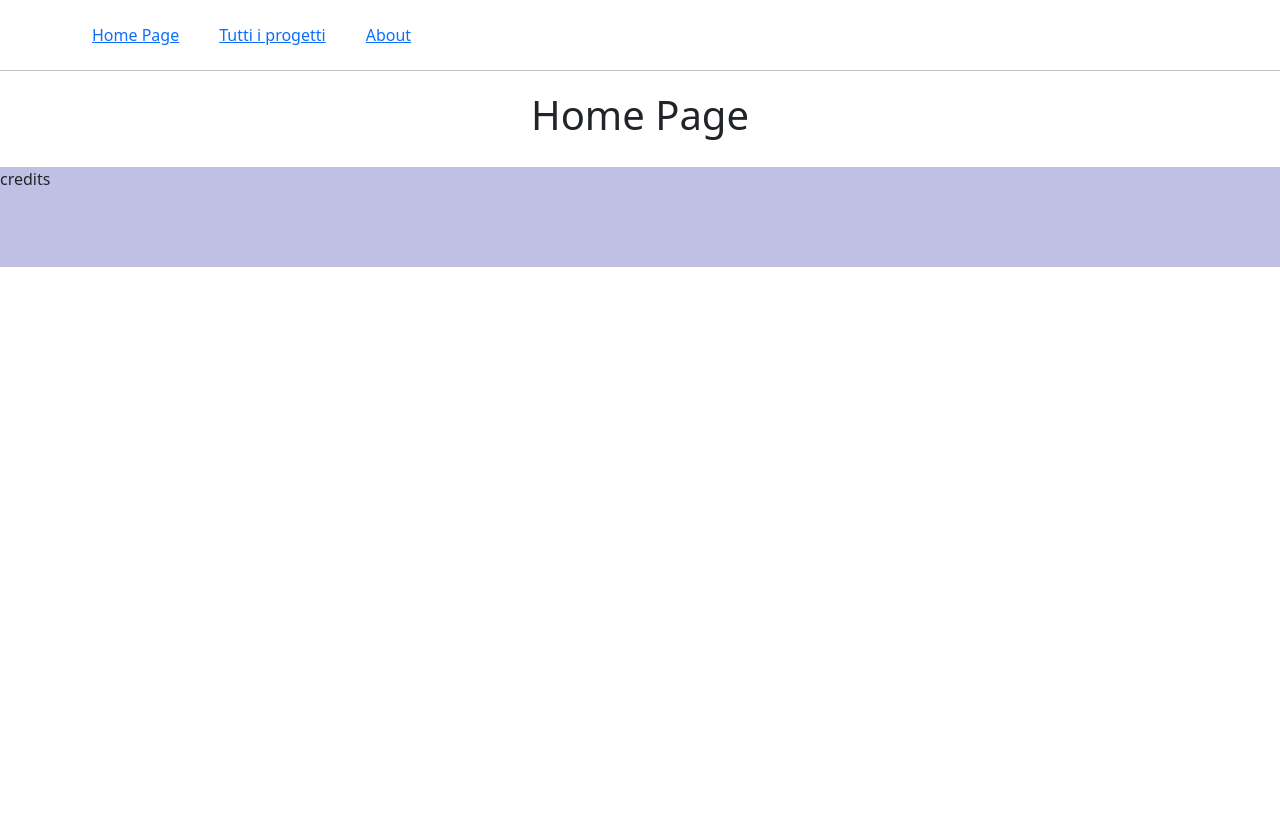
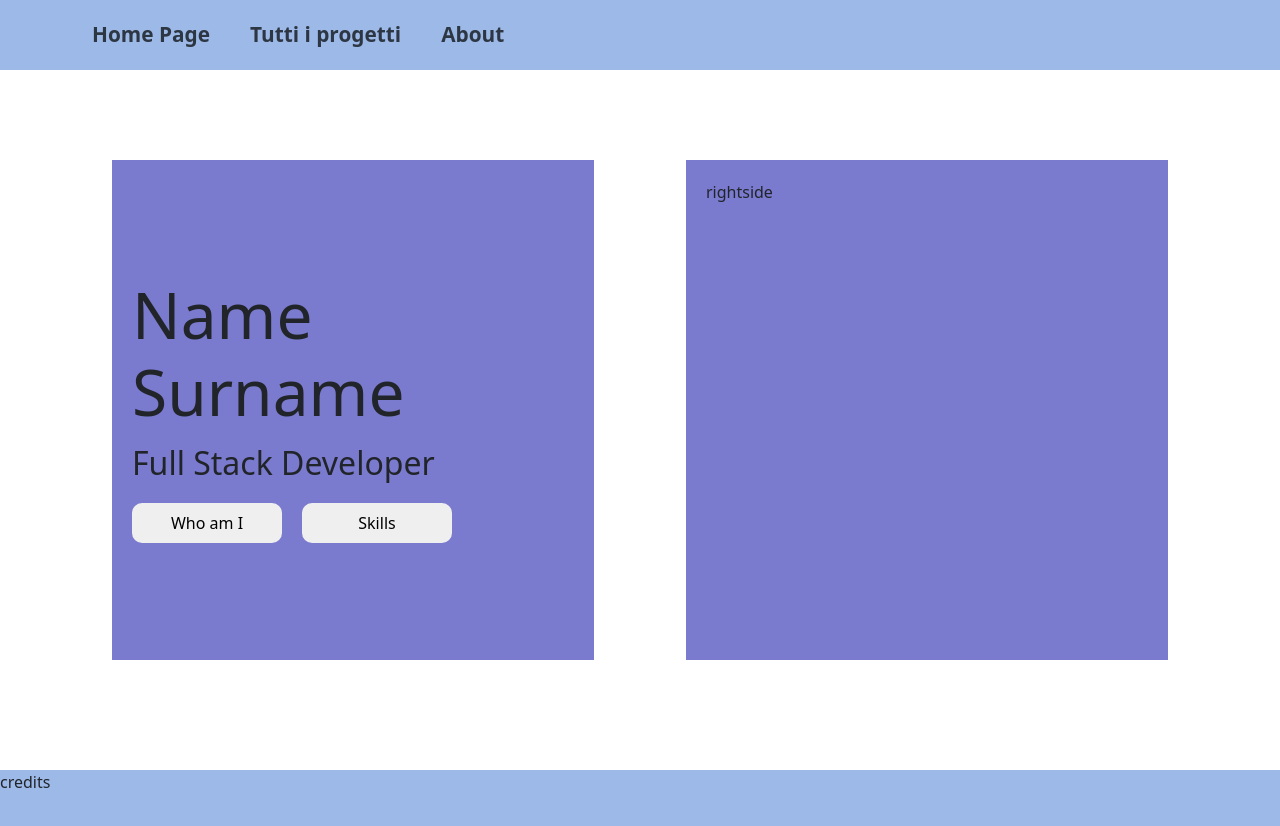
Before and after one commit to KevinZucca/vite-boolfolio, a Vue app: page / in a window 1280 px wide. Shown: the top 826 px of the page. Before the commit the page ends 800 px from the top, so only its background shows below. Built offline with nearby package versions, Linux system fonts and the light colour scheme.

Commit message:
feat: start styling homepage

```diff
--- a/src/components/AppFooter.vue
+++ b/src/components/AppFooter.vue
@@ -35,6 +35,6 @@ export default{
 <style lang="scss" scoped>
     .full-container {
         height: 100px;
-        background-color: rgba(114, 114, 197, 0.447);
+        background-color: rgba(34, 98, 202, 0.447);
     }
 </style>
--- a/src/components/AppHeader.vue
+++ b/src/components/AppHeader.vue
@@ -27,9 +27,9 @@ export default{
   <div class="full-container">
     <div class="container">
       <nav>
-          <router-link :to="{ name: 'home'}">Home Page</router-link>
-          <router-link :to="{ name: 'projects'}">Tutti i progetti</router-link>
-          <router-link :to="{ name: 'about'}">About</router-link>
+          <router-link class="nav-link" :to="{ name: 'home'}">Home Page</router-link>
+          <router-link class="nav-link" :to="{ name: 'projects'}">Tutti i progetti</router-link>
+          <router-link class="nav-link" :to="{ name: 'about'}">About</router-link>
       </nav>
     </div>
 
@@ -40,7 +40,7 @@ export default{
 <style lang="scss" scoped>
 
     .full-container{
-      border-bottom: 1px solid rgba(0, 0, 0, 0.235);
+      background-color: #9cb9e7;
     }
 
     nav {
@@ -50,6 +50,14 @@ export default{
 
         padding: 10px;
         height: 70px;
+
+
+        .nav-link {
+          font-size: 1.3em;
+          font-weight: bold;
+
+          color: rgba(0, 0, 0, 0.708);
+        }
     }
 
 </style>
--- a/src/components/ProjectItem.vue
+++ b/src/components/ProjectItem.vue
@@ -81,7 +81,7 @@ export default {
 
         img {
             width: 100%;
-            height: 200px;
+            height: 150px;
             object-fit: cover;
         };
 
@@ -91,7 +91,7 @@ export default {
             align-items: center;
             justify-content: center;
 
-            height: 270px;
+            height: 250px;
 
             a {
                 font-size: .8em;
--- a/src/pages/Home.vue
+++ b/src/pages/Home.vue
@@ -26,18 +26,64 @@ export default{
 
 <template>
 
-  <div class="container">
-    <h1>Home Page</h1>
+  <div class="full-container">
+
+    <div id="home-container" class="container">
+      <div id="left-side" class="main-home-container container">
+        <h1>Name Surname</h1>
+        <p>Full Stack Developer</p>
+
+        <div id="buttons-container">
+          <button class="my-button">Who am I</button>
+          <button class="my-button">Skills</button>
+        </div>
+      </div>
+      <div id="right-side" class="main-home-container">rightside</div>
+    </div>
   </div>
 
 </template>
 
 <style lang="scss" scoped>
-.container {
+.full-container {
   padding: 20px;
+  height: calc(100vh - 100px);
 
-  h1 {
-    text-align: center;
+  #home-container {
+    display: flex;
+    justify-content: center;
+    gap: 2em;
+
+    margin-top: 40px;
+
+    #left-side {
+      display: flex;
+      flex-flow: column;
+      justify-content: center;
+
+      h1 {
+        font-size: 4em;
+      }
+
+      p {
+        font-size: 2em;
+      }
+
+      #buttons-container {
+        display: flex;
+        gap: 20px;
+      }
+    }
+
+    .main-home-container {
+      width: 50%;
+      height: 500px;
+
+      margin: 30px;
+      padding: 20px;
+
+      background-color: rgb(122, 122, 207);
+    }
   }
 }
 
--- a/src/style.scss
+++ b/src/style.scss
@@ -3,3 +3,18 @@
 .full-container {
   width: 100%;
 }
+
+.my-button {
+  width: 150px;
+  height: 40px;
+
+  border: none;
+  border-radius: 10px;
+
+  transition: scale .1s ease-in;
+
+
+  &:hover {
+    scale: 1.1;
+  }
+}
```
